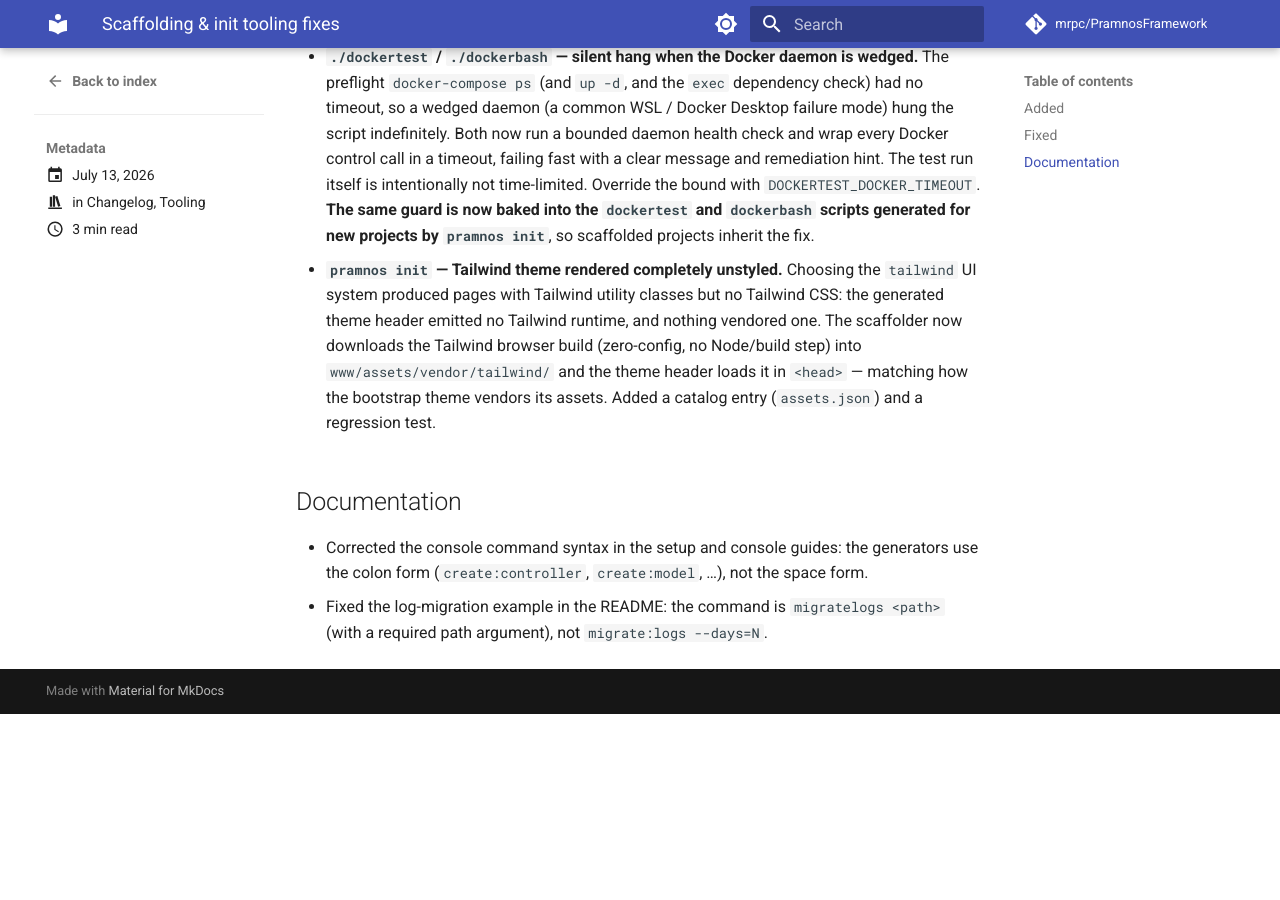
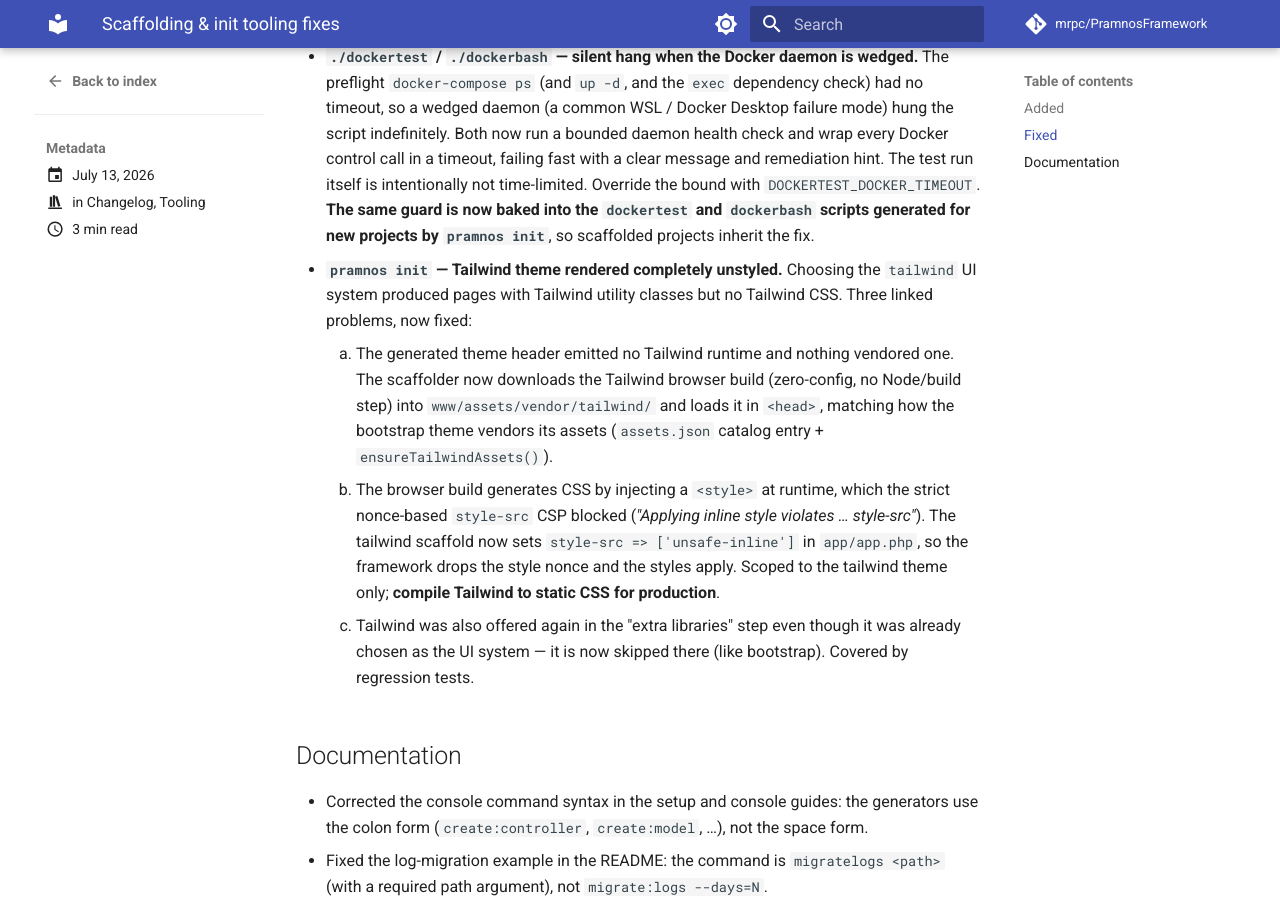
Before and after one commit to mrpc/PramnosFramework, an MkDocs documentation site: the page built from docs/version-history/posts/2026-07-13-tooling-fixes.md, in a window 1280 px wide and 900 px high, scrolled down 740 px. Built offline with MkDocs 1.6.1 and Material for MkDocs 9.7.7, drawn with Linux system fonts in a browser that asks for light colours; comment, search, counter and statistics services are not loaded; before the commit the page ends 1454 px from its top, so only the background shows below that.

Commit message:
fix(init): make scaffolded Tailwind theme actually render under CSP
Two follow-ups to vendoring the Tailwind runtime:

- CSP blocked it: the browser build injects a <style> at runtime, which the
  strict nonce-based style-src rejected ('Applying inline style violates ...
  style-src'). The tailwind scaffold now emits style-src => ['unsafe-inline'] in
  app/app.php; the framework then drops the style nonce so the generated CSS
  applies. Scoped to the tailwind theme; bootstrap/plain-css keep strict CSP.
- Tailwind was offered again in the 'extra libraries' step despite being the
  chosen UI system — add it to skipAlways alongside bootstrap.

Extends the regression test to assert the CSP relaxation (and that bootstrap
does not get it).

```diff
--- a/docs/version-history/posts/2026-07-13-tooling-fixes.md
+++ b/docs/version-history/posts/2026-07-13-tooling-fixes.md
@@ -46,12 +46,21 @@ new-project workflow.
   projects inherit the fix.
 
 - **`pramnos init` — Tailwind theme rendered completely unstyled.** Choosing the
-  `tailwind` UI system produced pages with Tailwind utility classes but no Tailwind CSS:
-  the generated theme header emitted no Tailwind runtime, and nothing vendored one. The
-  scaffolder now downloads the Tailwind browser build (zero-config, no Node/build step)
-  into `www/assets/vendor/tailwind/` and the theme header loads it in `<head>` — matching
-  how the bootstrap theme vendors its assets. Added a catalog entry (`assets.json`) and a
-  regression test.
+  `tailwind` UI system produced pages with Tailwind utility classes but no Tailwind CSS.
+  Three linked problems, now fixed:
+    1. The generated theme header emitted no Tailwind runtime and nothing vendored one.
+       The scaffolder now downloads the Tailwind browser build (zero-config, no
+       Node/build step) into `www/assets/vendor/tailwind/` and loads it in `<head>`,
+       matching how the bootstrap theme vendors its assets (`assets.json` catalog entry +
+       `ensureTailwindAssets()`).
+    2. The browser build generates CSS by injecting a `<style>` at runtime, which the
+       strict nonce-based `style-src` CSP blocked (*"Applying inline style violates …
+       style-src"*). The tailwind scaffold now sets `style-src => ['unsafe-inline']` in
+       `app/app.php`, so the framework drops the style nonce and the styles apply. Scoped
+       to the tailwind theme only; **compile Tailwind to static CSS for production**.
+    3. Tailwind was also offered again in the "extra libraries" step even though it was
+       already chosen as the UI system — it is now skipped there (like bootstrap).
+  Covered by regression tests.
 
 ## Documentation
 
```
Also changed, not shown: 2 other files.
